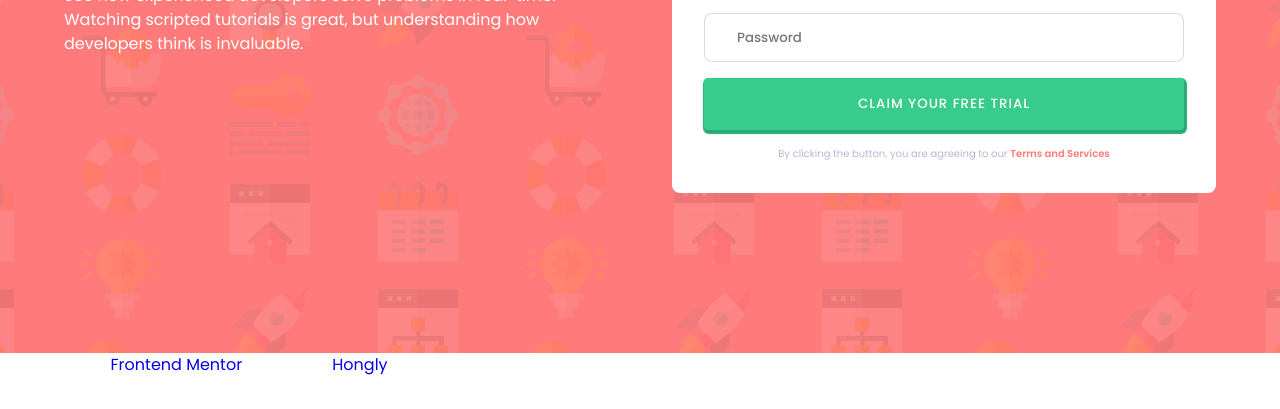
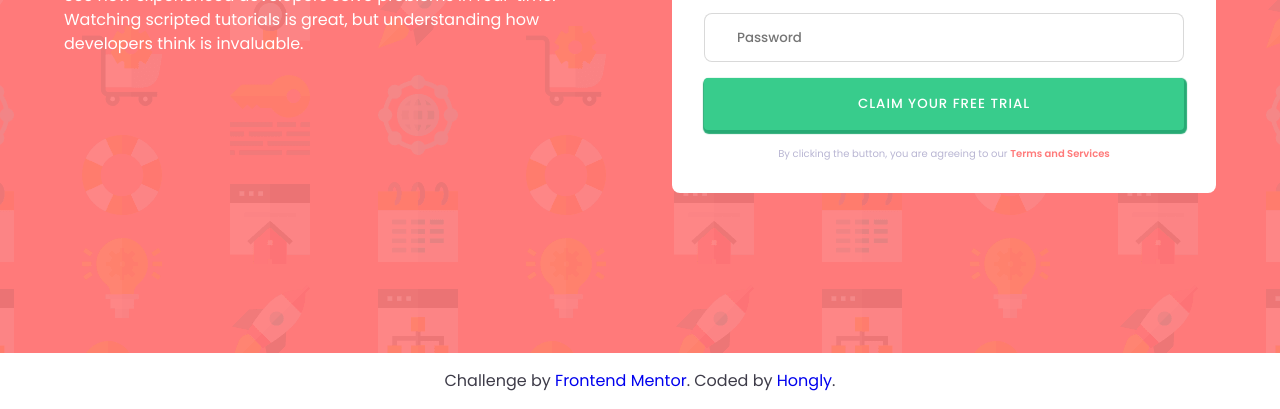
Before and after one commit to OungHongly/Intro-signup-form, a plain HTML site: page index.html in a window 1280 px wide. Shown: the part 447-856 px from the top of the page. Before the commit the page ends 824 px from the top, so only its background shows below. Drawn offline with Linux system fonts and the light colour scheme.

Commit message:
edit footer style

```diff
--- a/css/style.css
+++ b/css/style.css
@@ -244,6 +244,11 @@ small {
   color: var(--primary-red);
   font-weight: var(--fw-medium);
 }
+footer {
+  padding: var(--space-md);
+  text-align: center;
+  color: var(--dark-blue);
+}
 
 /* === State class === */
 .hidden {
```
